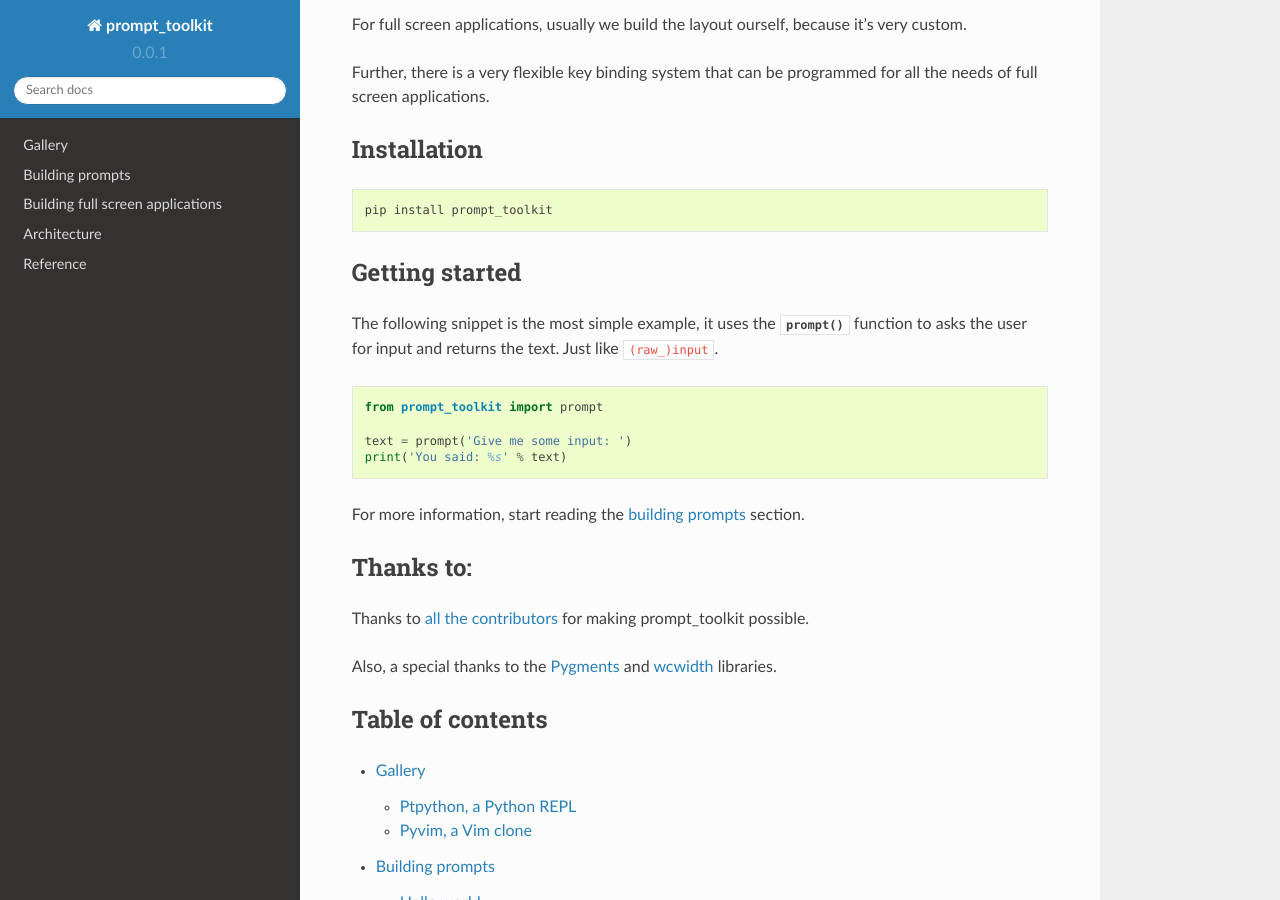
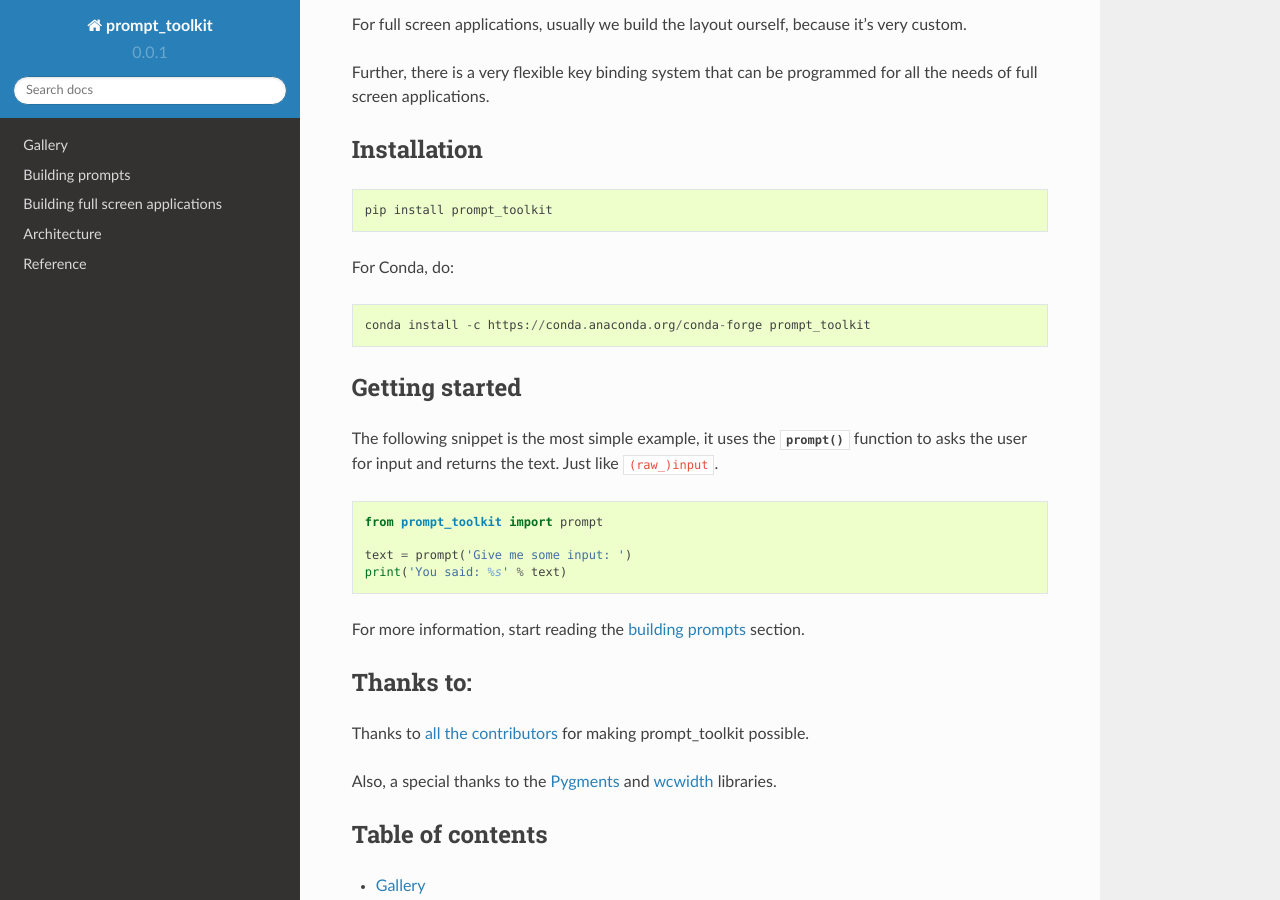
Before and after one commit to dbcli/pgcli, a Sphinx documentation site: the page built from docs/index.rst, in a window 1280 px wide and 900 px high, scrolled down 1736 px. Built offline with Sphinx 7.4.7 and the Read the Docs theme 2.0.0, drawn with Linux system fonts in a browser that asks for light colours.

Commit message:
Added installation instructions for Conda.

```diff
--- a/README.rst
+++ b/README.rst
@@ -73,6 +73,12 @@
 
     pip install prompt-toolkit
 
+For Conda, do:
+
+::
+
+    conda install -c https://conda.anaconda.org/conda-forge prompt_toolkit
+
 
 Getting started
 ***************
--- a/docs/index.rst
+++ b/docs/index.rst
@@ -70,6 +70,12 @@
 
     pip install prompt_toolkit
 
+For Conda, do:
+
+::
+
+    conda install -c https://conda.anaconda.org/conda-forge prompt_toolkit
+
 
 Getting started
 ---------------
```
